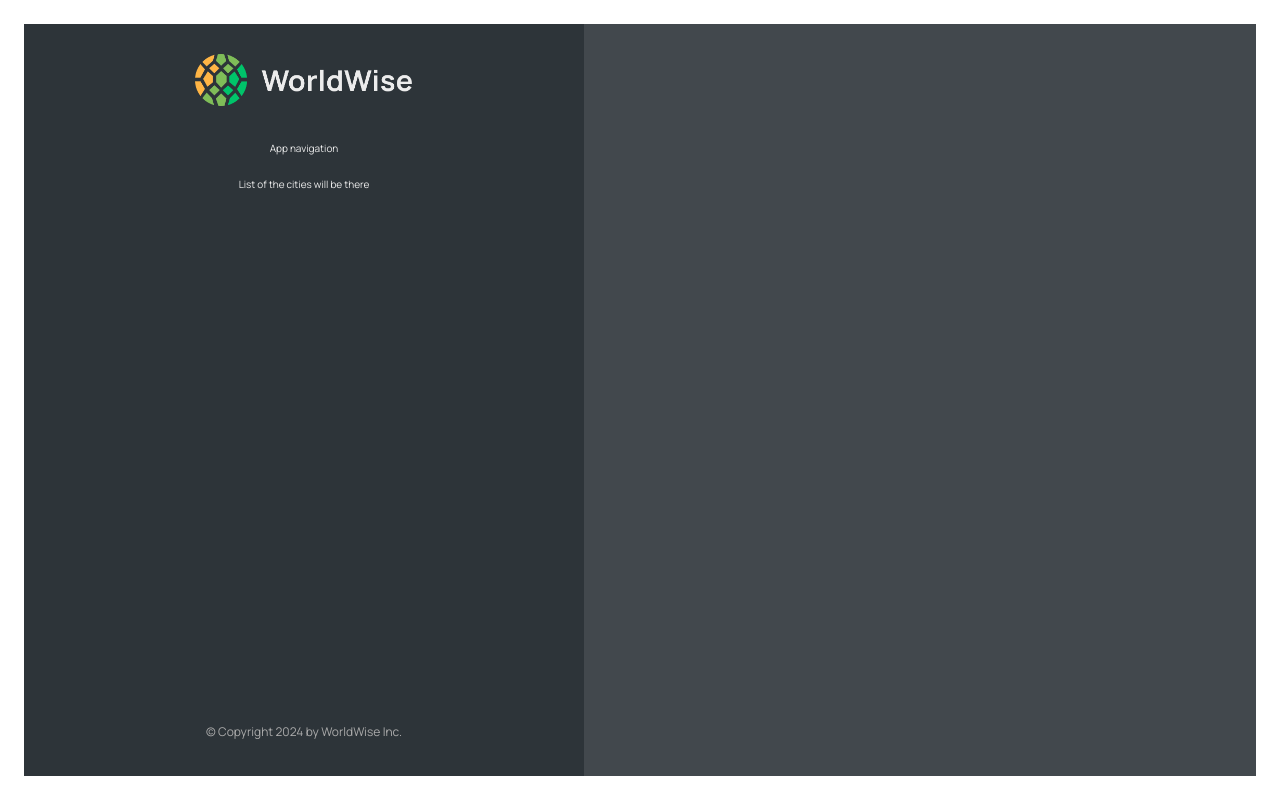
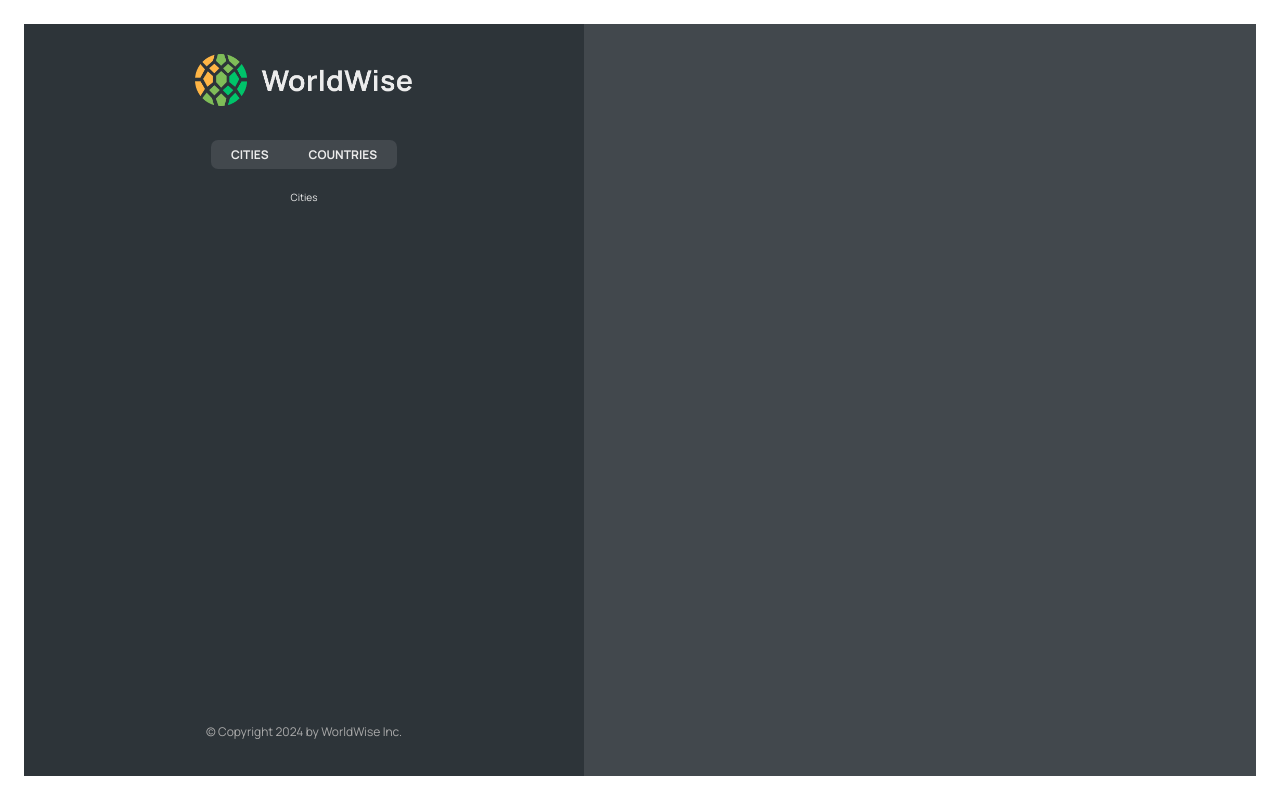
Before and after one commit to HazarN/worldwise-react, a React (Vite) app: page /app in a window 1280 px wide. Built offline with nearby package versions, Linux system fonts and the light colour scheme.

Commit message:
feature(core): Created a nested route structure for the app layout

```diff
--- a/src/App.jsx
+++ b/src/App.jsx
@@ -13,13 +13,24 @@ function App() {
   return (
     <BrowserRouter>
       <Routes>
-        <Route path='/' element={<Landing />} /> {/* Landing page */}
-        <Route path='/product' element={<Product />} />
-        <Route path='/pricing' element={<Pricing />} />
-        <Route path='/login' element={<Login />} />
-        <Route path='/app' element={<AppLayout />} /> {/* Main page */}
+        {/* Landing page */}
+        <Route index element={<Landing />} />
+        <Route path='product' element={<Product />} />
+        <Route path='pricing' element={<Pricing />} />
+        <Route path='login' element={<Login />} />
+
+        {/* Main page */}
+        <Route path='app' element={<AppLayout />}>
+          {/* Default path is /cities */}
+          <Route index element={<>Cities</>} />
+
+          <Route path='cities' element={<>Cities</>} />
+          <Route path='countries' element={<>Countries</>} />
+          <Route path='form' element={<>Form</>} />
+        </Route>
+
+        {/* Any URL that's not found above will be directed to the page above */}
         <Route path='*' element={<NotFound />} />
-        {/* Any URL that's not found above will be directed to the page above */}
       </Routes>
     </BrowserRouter>
   );
--- a/src/components/AppNav.jsx
+++ b/src/components/AppNav.jsx
@@ -1,9 +1,20 @@
+// React Libs
+import { NavLink } from 'react-router-dom';
+
+// CSS Module
 import styles from './AppNav.module.css';
 
 function AppNav() {
   return (
     <div className={styles.nav}>
-      <p>App navigation</p>
+      <ul>
+        <li>
+          <NavLink to={'cities'}>Cities</NavLink>
+        </li>
+        <li>
+          <NavLink to={'countries'}>Countries</NavLink>
+        </li>
+      </ul>
     </div>
   );
 }
--- a/src/components/Sidebar.jsx
+++ b/src/components/Sidebar.jsx
@@ -1,3 +1,5 @@
+import { Outlet } from 'react-router-dom';
+
 // Components
 import AppNav from './AppNav';
 import Footer from './Footer';
@@ -12,7 +14,7 @@ function Sidebar() {
       <Logo />
       <AppNav />
 
-      <p>List of the cities will be there</p>
+      <Outlet />
 
       <Footer />
     </div>
--- a/src/pages/AppLayout.jsx
+++ b/src/pages/AppLayout.jsx
@@ -5,7 +5,7 @@ import Sidebar from '../components/Sidebar';
 // CSS Module
 import styles from './AppLayout.module.css';
 
-function AppLayout(props) {
+function AppLayout() {
   return (
     <div className={styles.app}>
       <Sidebar />
```
